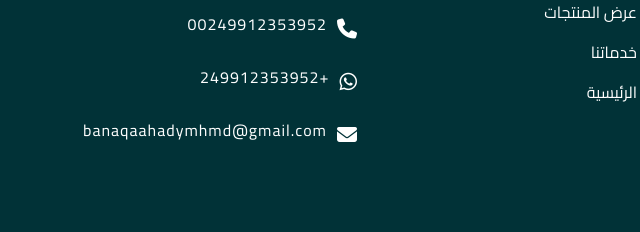
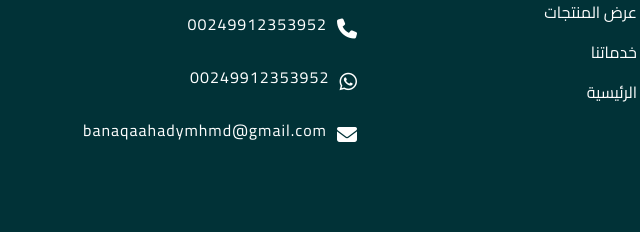
Before and after one commit to musab-Abdallah/hamza, a plain HTML site: page index.html in a window 1280 px wide. Shown: the part 4992-5224 px from the top of the page, 51-691 px from the left. Drawn offline with nearby package versions, Linux system fonts and the light colour scheme.

Commit message:
EdidasApp

```diff
--- a/index.html
+++ b/index.html
@@ -239,7 +239,7 @@
           </li>
           <li>
             <span> <i class="fa-brands fa-whatsapp"></i></span>
-            <p> <a href="https://wa.me/message/3PT6KQXMJVSBD1">+249912353952</a></p>
+            <p> <a href="https://wa.me/message/3PT6KQXMJVSBD1">00249912353952</a></p>
           </li>
           <li>
             <span><i class="fa-solid fa-envelope"></i></span>
```
